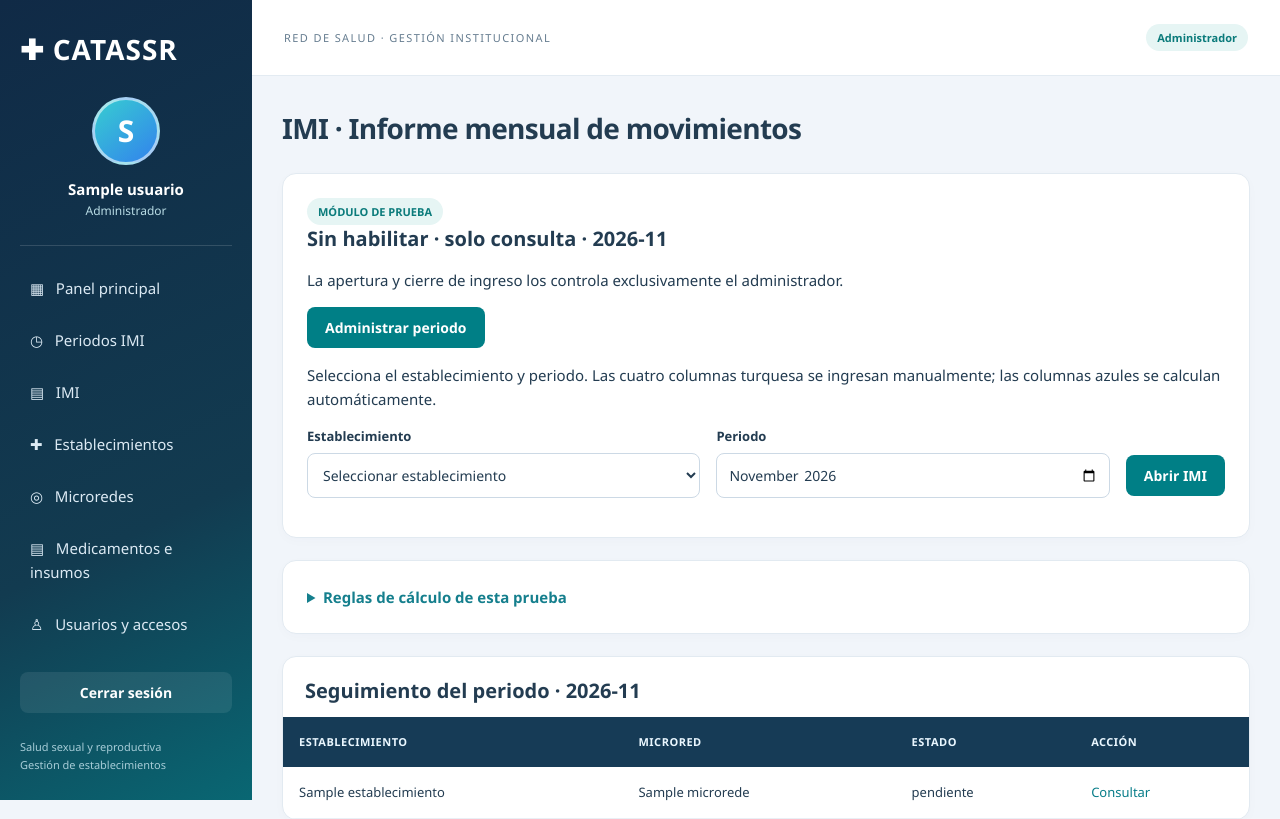
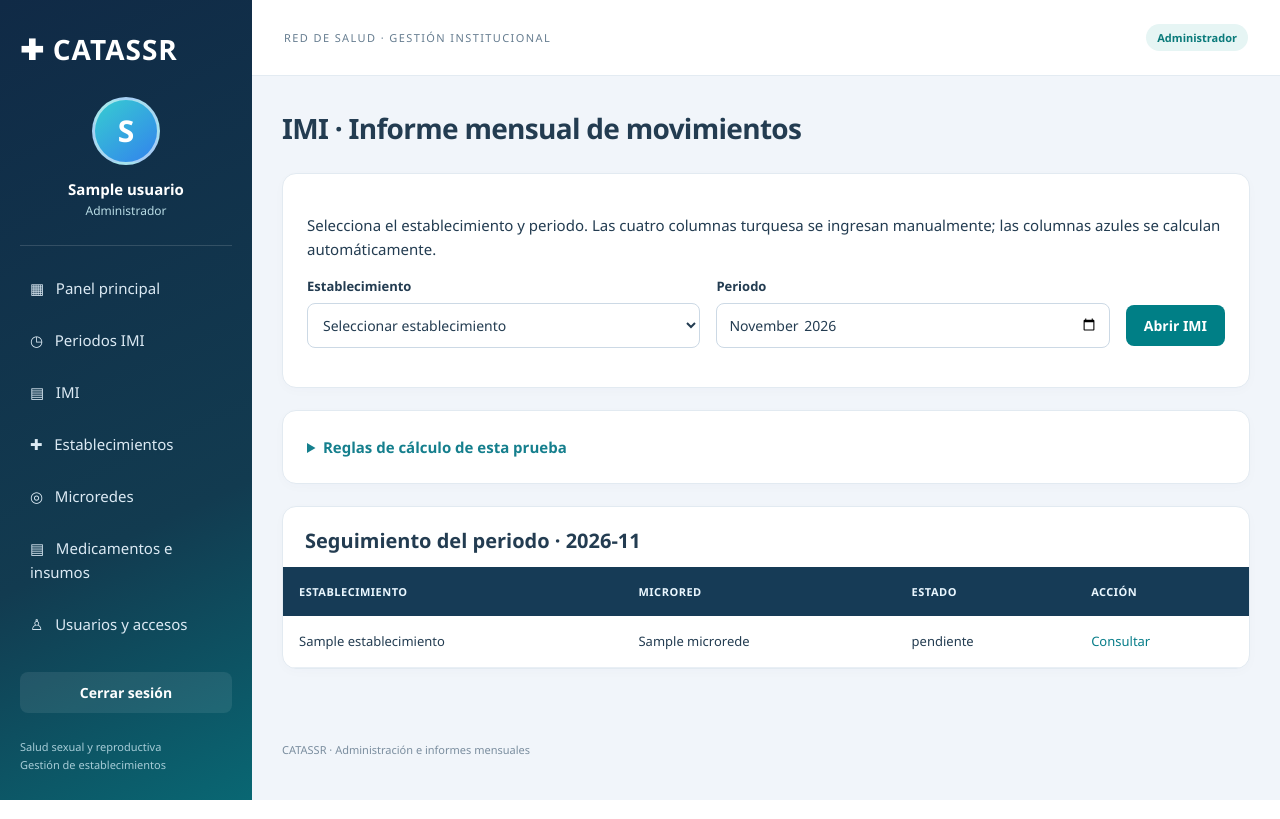
Before and after one commit to ehuayllapupao-lgtm/CATASSR, a PHP site: page /imi.php in a window 1280 px wide. Shown: the top 819 px of the page. Run offline with PHP 8.4, Linux system fonts and the light colour scheme; the visitor is signed in with stand-in values (Sample User, id 1); tables that the repository leaves empty hold one stand-in row (values such as "Sample post").

Commit message:
Retirar aviso repetido y botón de administración de periodos en IMI

```diff
--- a/CATASSR/imi.php
+++ b/CATASSR/imi.php
@@ -49,7 +49,7 @@ if(isset($_GET['exportar']) && $ctx){header('Content-Type: text/csv; charset=UTF
 top('IMI · Informe mensual de movimientos',$u);
 if($error)echo '<p class="alert">'.e($error).'</p>';if(isset($_SESSION['flash'])){echo '<p class="success">'.e($_SESSION['flash']).'</p>';unset($_SESSION['flash']);}
 ?>
-<section class="card"><span class="pill">MÓDULO DE PRUEBA</span><h2><?=e(imi_periodo_texto($window))?> · <?=e($month)?></h2><p>La apertura y cierre de ingreso los controla exclusivamente el administrador.<?php if($window && ($window['inicio']||$window['fin'])):?> Plazo (hora de Lima): <?=e($window['inicio']??'inmediato')?> — <?=e($window['fin']??'sin fecha límite')?>.<?php endif;?></p><?php if($u['rol']==='admin'):?><a class="button" href="periodos_imi.php?mes=<?=e($month)?>">Administrar periodo</a><?php endif;?><?php if($hiddenDraft):?><p class="alert">No hay un IMI enviado disponible para este establecimiento y periodo. Los borradores se conservan y podrán retomarse si el administrador abre el ingreso.</p><?php endif;?><p>Selecciona el establecimiento y periodo. Las cuatro columnas turquesa se ingresan manualmente; las columnas azules se calculan automáticamente.</p><form method="get" class="filters"><label>Establecimiento<select name="establecimiento_id" required><option value="">Seleccionar establecimiento</option><?php foreach($allowed as $e):?><option value="<?=$e['id']?>" <?=$eid==$e['id']?'selected':''?>><?=e($e['codigo'].' · '.$e['nombre'])?></option><?php endforeach;?></select></label><label>Periodo<input type="month" name="mes" value="<?=e($month)?>" min="2000-01" max="2099-12" required></label><button>Abrir IMI</button></form></section>
+<section class="card"><?php if($hiddenDraft):?><p class="alert">No hay un IMI enviado disponible para este establecimiento y periodo. Los borradores se conservan y podrán retomarse si el administrador abre el ingreso.</p><?php endif;?><p>Selecciona el establecimiento y periodo. Las cuatro columnas turquesa se ingresan manualmente; las columnas azules se calculan automáticamente.</p><form method="get" class="filters"><label>Establecimiento<select name="establecimiento_id" required><option value="">Seleccionar establecimiento</option><?php foreach($allowed as $e):?><option value="<?=$e['id']?>" <?=$eid==$e['id']?'selected':''?>><?=e($e['codigo'].' · '.$e['nombre'])?></option><?php endforeach;?></select></label><label>Periodo<input type="month" name="mes" value="<?=e($month)?>" min="2000-01" max="2099-12" required></label><button>Abrir IMI</button></form></section>
 <details class="card"><summary>Reglas de cálculo de esta prueba</summary><p>Stock inicial = saldo final del mes anterior; en el primer informe, saldo de apertura registrado por el administrador (por defecto cero). Total disponible = inicial + recibido. Stock final = total − consumo − ajustes. No se guardan saldos negativos.</p><p>CPM = promedio del consumo del mes actual y de los meses registrados dentro de los dos meses anteriores. Un mes sin registro no se interpreta como consumo cero. Se incluyen consumos cero cuando el mes sí está registrado. Pedido sugerido = máximo entre cero y el redondeo hacia arriba de (CPM × 3 − stock final). La segunda sugerencia usa el stock según medicamentos en lugar del saldo final.</p><p>“Stock según medicamentos” se conserva como saldo declarado para comparación; no reemplaza el saldo calculado. Si CPM = 0 se muestra “Sin base de consumo” para cobertura y pedidos. Alertas propuestas: menos de 1 mes = cobertura baja; más de 6 = sobrestock. Estos umbrales y las reglas deben validarse antes del uso operativo.</p><p>Los informes se registran en orden. Después de abrir el mes siguiente, el anterior queda de consulta para proteger los saldos. Los enviados requieren reapertura por el administrador; solo puede reabrirse el último periodo.</p></details>
 <?php if($ctx):$estName='';foreach($allowed as $e)if($e['id']==$eid)$estName=$e['nombre']; ?>
 <section class="card"><h2><?=e($estName)?> · <?=e($month)?></h2><p>Estado: <strong><?=e($ctx['header']['estado']??'pendiente')?></strong><?php if($ctx['header']):?> · Última modificación: <?=e($ctx['header']['actualizado_en'])?><?php endif;?></p><a class="button" href="imi.php?establecimiento_id=<?=$eid?>&amp;mes=<?=e($month)?>&amp;exportar=1">Exportar CSV para Excel</a> <button type="button" onclick="window.print()">Imprimir</button><?php if(!$editable):?><p class="muted">Vista de consulta. Solo el administrador y el encargado asignado pueden ingresar datos de un periodo abierto.</p><?php endif;?></section>
```
Also changed, not shown: 3 other files.
